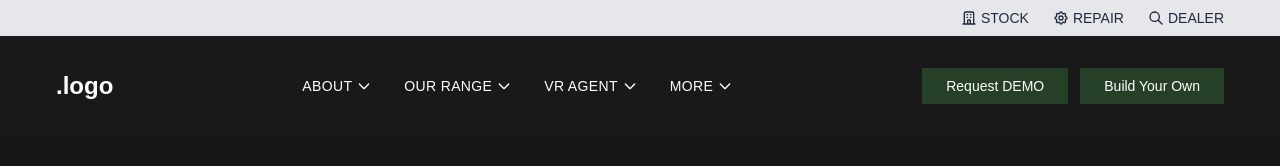
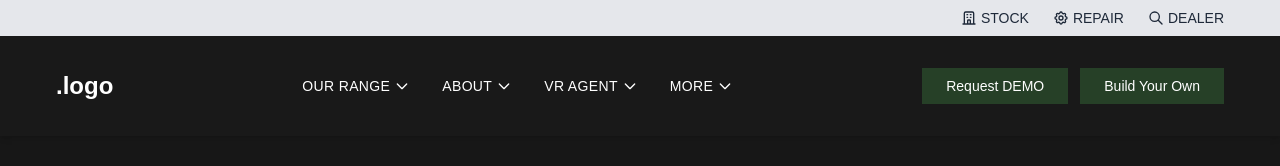
Before and after one commit to Uthrix-Solutions/sunstar-caravan, a Next.js app: page /about in a window 1280 px wide. Shown: the top 166 px of the page. Built offline with nearby package versions, Linux system fonts and the light colour scheme.

Commit message:
Reorder 'Our Range' menu item in navigation
Moved the 'Our Range' menu item to appear before 'About' in the MainNavigation component for improved menu structure and user experience.

```diff
--- a/app/components/layout/MainNavigation.tsx
+++ b/app/components/layout/MainNavigation.tsx
@@ -5,6 +5,16 @@ import Link from 'next/link';
 const MainNavigation = () => {
   const [activeDropdown, setActiveDropdown] = useState<string | null>(null);
   const menuItems = [
+    {
+      label: 'Our Range',
+      href: '/products',
+      hasDropdown: true,
+      dropdownItems: [
+        { label: 'All Models', href: '/products/all' },
+        { label: 'Off-Road', href: '/products/offroad' },
+        { label: 'Family', href: '/products/family' },
+      ]
+    },
     {
       label: 'About',
       href: '/about',
@@ -16,16 +26,6 @@ const MainNavigation = () => {
         { label: 'PARTNERS', href: '/about/partners', hasSubmenu: true },
         { label: 'AMBASSADORS', href: '/about/ambassadors', hasSubmenu: true },
         { label: 'LOTUS CARE', href: '/about/care' },
-      ]
-    },
-    {
-      label: 'Our Range',
-      href: '/products',
-      hasDropdown: true,
-      dropdownItems: [
-        { label: 'All Models', href: '/products/all' },
-        { label: 'Off-Road', href: '/products/offroad' },
-        { label: 'Family', href: '/products/family' },
       ]
     },
     {
```
